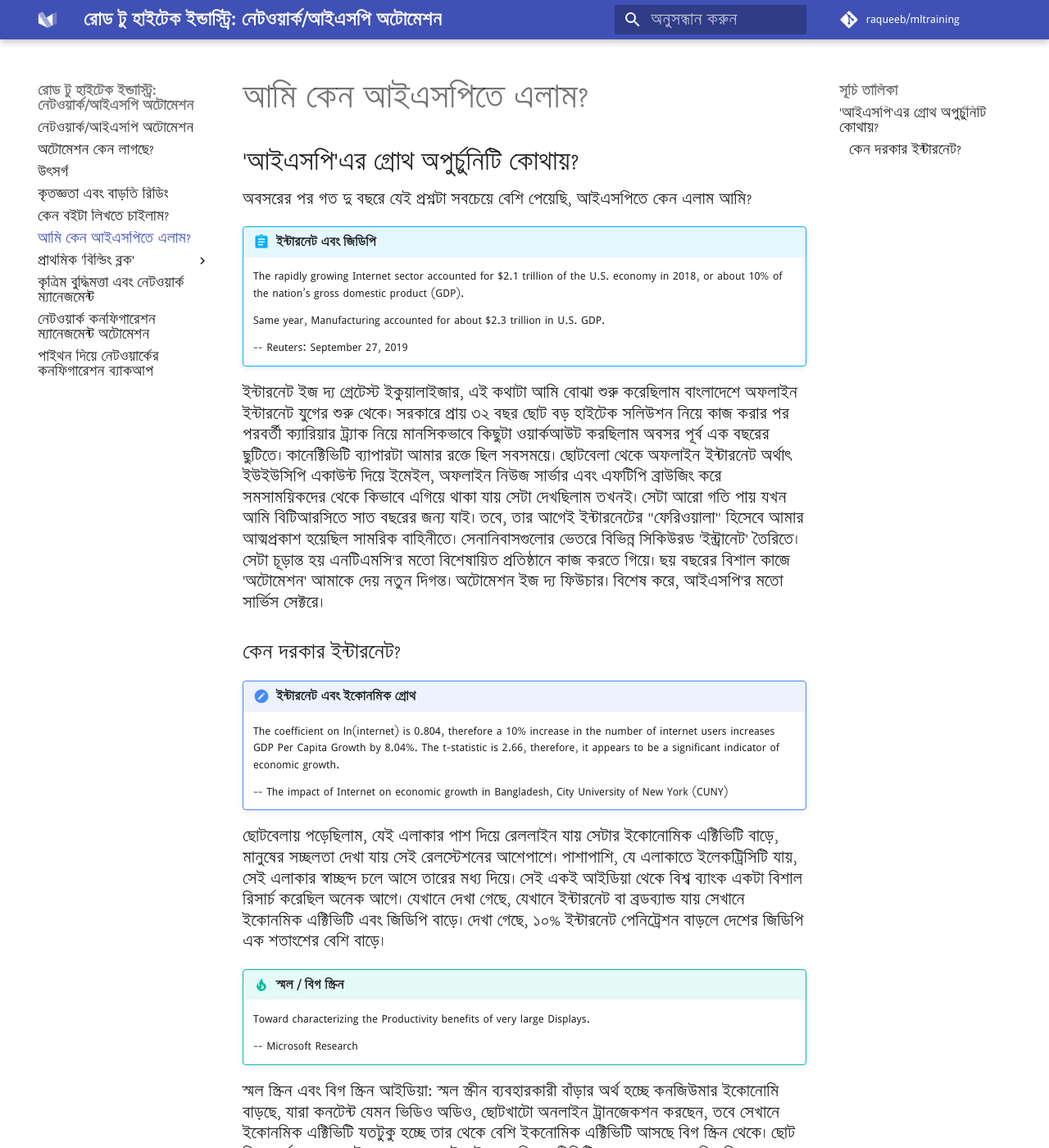
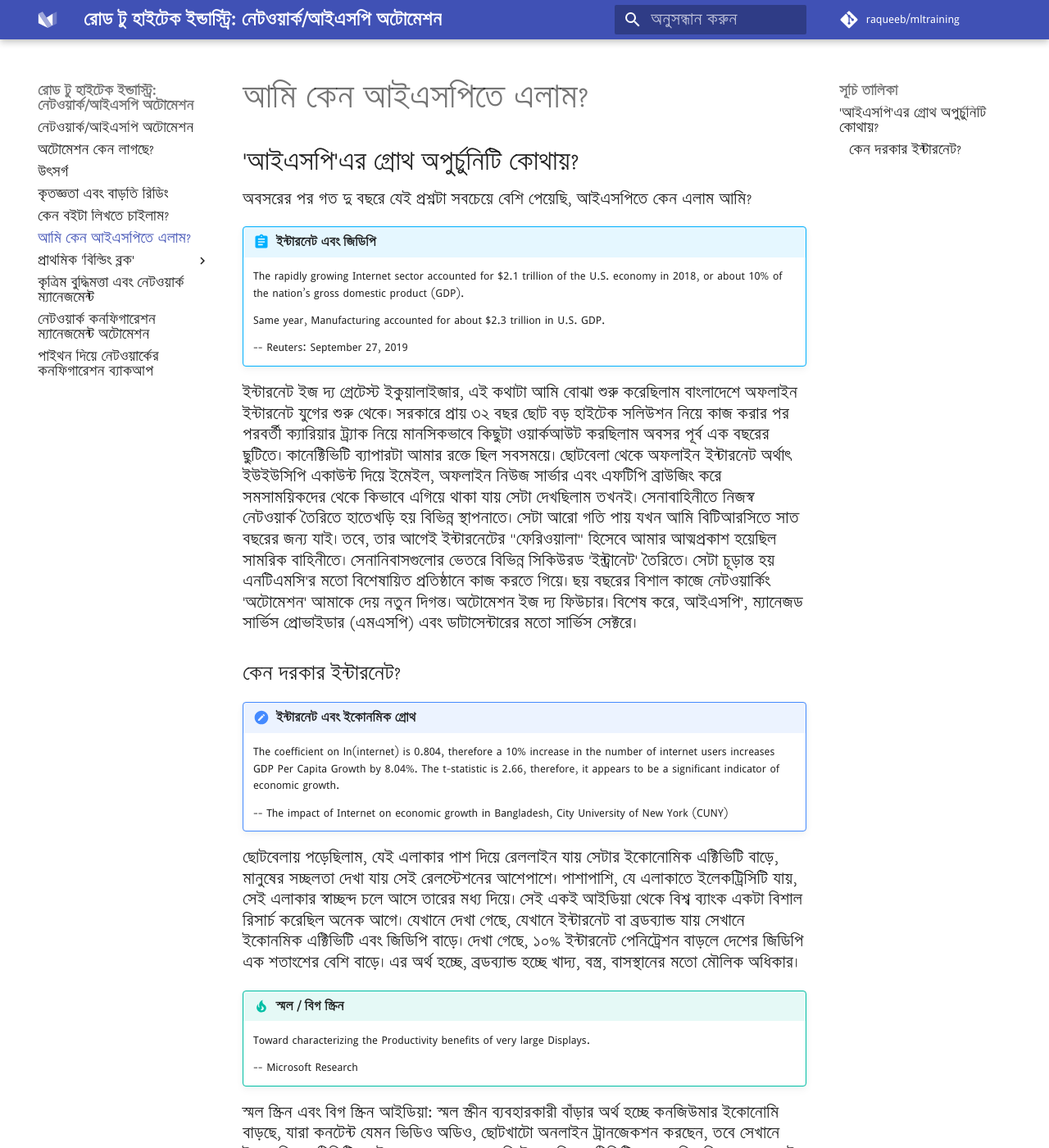
Before and after one commit to aiwithr/automation, an MkDocs documentation site: the page built from docs/whyisp.md, in a window 1280 px wide and 1400 px high. Shown: the whole window at 82% size. Built offline with MkDocs 1.6.1 and Material for MkDocs 9.7.7, drawn with Linux system fonts in a browser that asks for light colours; some web fonts are replaced; comment, search, counter and statistics services are not loaded.

Commit message:
Github Actions commit from VScode

```diff
--- a/docs/whyisp.md
+++ b/docs/whyisp.md
@@ -9,7 +9,7 @@
 
     -- Reuters: September 27, 2019
 
-ইন্টারনেট ইজ দ্য গ্রেটেস্ট ইকুয়ালাইজার, এই কথাটা আমি বোঝা শুরু করেছিলাম বাংলাদেশে অফলাইন ইন্টারনেট যুগের শুরু থেকে। সরকারে প্রায় ৩২ বছর ছোট বড় হাইটেক সলিউশন নিয়ে কাজ করার পর পরবর্তী ক্যারিয়ার ট্র্যাক নিয়ে মানসিকভাবে কিছুটা ওয়ার্কআউট করছিলাম অবসর পূর্ব এক বছরের ছুটিতে। কানেক্টিভিটি ব্যাপারটা আমার রক্তে ছিল সবসময়ে। ছোটবেলা থেকে অফলাইন ইন্টারনেট অর্থাৎ ইউইউসিপি একাউন্ট দিয়ে ইমেইল, অফলাইন নিউজ সার্ভার এবং এফটিপি ব্রাউজিং করে সমসাময়িকদের থেকে কিভাবে এগিয়ে থাকা যায় সেটা দেখছিলাম তখনই। সেটা আরো গতি পায় যখন আমি বিটিআরসিতে সাত বছরের জন্য যাই। তবে, তার আগেই ইন্টারনেটের "ফেরিওয়ালা" হিসেবে আমার আত্মপ্রকাশ হয়েছিল সামরিক বাহিনীতে। সেনানিবাসগুলোর ভেতরে বিভিন্ন সিকিউরড 'ইন্ট্রানেট' তৈরিতে। সেটা চূড়ান্ত হয় এনটিএমসি'র মতো বিশেষায়িত প্রতিষ্ঠানে কাজ করতে গিয়ে। ছয় বছরের বিশাল কাজে 'অটোমেশন' আমাকে দেয় নতুন দিগন্ত। অটোমেশন ইজ দ্য ফিউচার। বিশেষ করে, আইএসপি'র মতো সার্ভিস সেক্টরে।
+ইন্টারনেট ইজ দ্য গ্রেটেস্ট ইকুয়ালাইজার, এই কথাটা আমি বোঝা শুরু করেছিলাম বাংলাদেশে অফলাইন ইন্টারনেট যুগের শুরু থেকে। সরকারে প্রায় ৩২ বছর ছোট বড় হাইটেক সলিউশন নিয়ে কাজ করার পর পরবর্তী ক্যারিয়ার ট্র্যাক নিয়ে মানসিকভাবে কিছুটা ওয়ার্কআউট করছিলাম অবসর পূর্ব এক বছরের ছুটিতে। কানেক্টিভিটি ব্যাপারটা আমার রক্তে ছিল সবসময়ে। ছোটবেলা থেকে অফলাইন ইন্টারনেট অর্থাৎ ইউইউসিপি একাউন্ট দিয়ে ইমেইল, অফলাইন নিউজ সার্ভার এবং এফটিপি ব্রাউজিং করে সমসাময়িকদের থেকে কিভাবে এগিয়ে থাকা যায় সেটা দেখছিলাম তখনই। সেনাবাহিনীতে নিজস্ব নেটওয়ার্ক তৈরিতে হাতেখড়ি হয় বিভিন্ন স্থাপনাতে। সেটা আরো গতি পায় যখন আমি বিটিআরসিতে সাত বছরের জন্য যাই। তবে, তার আগেই ইন্টারনেটের "ফেরিওয়ালা" হিসেবে আমার আত্মপ্রকাশ হয়েছিল সামরিক বাহিনীতে। সেনানিবাসগুলোর ভেতরে বিভিন্ন সিকিউরড 'ইন্ট্রানেট' তৈরিতে। সেটা চূড়ান্ত হয় এনটিএমসি'র মতো বিশেষায়িত প্রতিষ্ঠানে কাজ করতে গিয়ে। ছয় বছরের বিশাল কাজে নেটওয়ার্কিং 'অটোমেশন' আমাকে দেয় নতুন দিগন্ত। অটোমেশন ইজ দ্য ফিউচার। বিশেষ করে, আইএসপি', ম্যানেজড সার্ভিস প্রোভাইডার (এমএসপি) এবং ডাটাসেন্টারের মতো সার্ভিস সেক্টরে।
 
 ### কেন দরকার ইন্টারনেট?
 
@@ -18,7 +18,7 @@
 
     -- The impact of Internet on economic growth in Bangladesh, City University of New York (CUNY)
 
-ছোটবেলায় পড়েছিলাম, যেই এলাকার পাশ দিয়ে রেললাইন যায় সেটার ইকোনোমিক এক্টিভিটি বাড়ে, মানুষের সচ্ছলতা দেখা যায় সেই রেলস্টেশনের আশেপাশে। পাশাপাশি, যে এলাকাতে ইলেকট্রিসিটি যায়, সেই এলাকার স্বাচ্ছন্দ চলে আসে তারের মধ্য দিয়ে। সেই একই আইডিয়া থেকে বিশ্ব ব্যাংক একটা বিশাল রিসার্চ করেছিল অনেক আগে। যেখানে দেখা গেছে, যেখানে ইন্টারনেট বা ব্রডব্যান্ড যায় সেখানে ইকোনমিক এক্টিভিটি এবং জিডিপি বাড়ে। দেখা গেছে, ১০% ইন্টারনেট পেনিট্রেশন বাড়লে দেশের জিডিপি এক শতাংশের বেশি বাড়ে।
+ছোটবেলায় পড়েছিলাম, যেই এলাকার পাশ দিয়ে রেললাইন যায় সেটার ইকোনোমিক এক্টিভিটি বাড়ে, মানুষের সচ্ছলতা দেখা যায় সেই রেলস্টেশনের আশেপাশে। পাশাপাশি, যে এলাকাতে ইলেকট্রিসিটি যায়, সেই এলাকার স্বাচ্ছন্দ চলে আসে তারের মধ্য দিয়ে। সেই একই আইডিয়া থেকে বিশ্ব ব্যাংক একটা বিশাল রিসার্চ করেছিল অনেক আগে। যেখানে দেখা গেছে, যেখানে ইন্টারনেট বা ব্রডব্যান্ড যায় সেখানে ইকোনমিক এক্টিভিটি এবং জিডিপি বাড়ে। দেখা গেছে, ১০% ইন্টারনেট পেনিট্রেশন বাড়লে দেশের জিডিপি এক শতাংশের বেশি বাড়ে। এর অর্থ হচ্ছে, ব্রডব্যান্ড হচ্ছে খাদ্য, বস্ত্র, বাসস্থানের মতো মৌলিক অধিকার।
 
 !!! tip "স্মল / বিগ স্ক্রিন"
     Toward characterizing the Productivity benefits of very large Displays.
```
Also changed, not shown: docs/index.md (+3 -1 lines).
